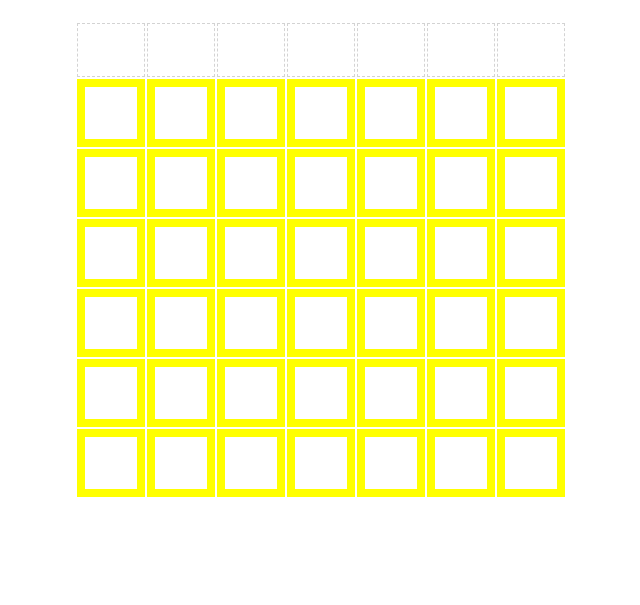
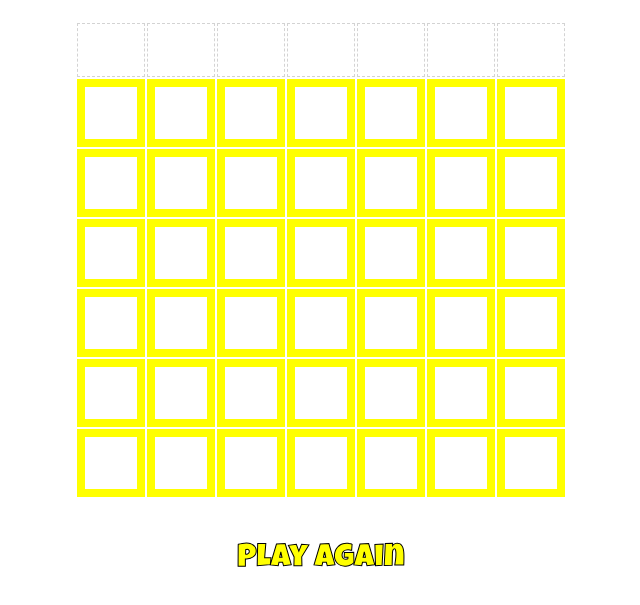
Before and after one commit to KortesmakiAB/ConnectFour, a plain HTML site: page index.html in a window 1280 px wide. Shown: the part 129-734 px from the top of the page, without its empty margins (319-959 px from the left). Drawn offline with Linux system fonts and the light colour scheme.

Commit message:
added reset button w css

```diff
--- a/connect4.css
+++ b/connect4.css
@@ -63,3 +63,23 @@ h1 {
 #column-top td:hover {
 	background-color: yellow;
 }
+
+#reset-div {
+	text-align: center;
+}
+
+#reset-button {
+	border: none;
+	background-color: white;
+	margin: 25px;
+	font-size: 2em;
+	color: black;
+	font-family: 'Luckiest Guy', cursive;
+	-webkit-text-fill-color: yellow; /* Will override color (regardless of order) */
+	-webkit-text-stroke-width: 1px;
+	-webkit-text-stroke-color: black;
+}
+
+#reset-button:focus{
+	outline: none;
+}
--- a/index.html
+++ b/index.html
@@ -12,6 +12,10 @@
       <table id="board"></table>
     </div>
   </div>
+  <br>
+  <div id="reset-div">
+    <button type="submit" id="reset-button">Play Again</button>
+  </div>
 
 
 <script src="connect4.js"></script>
```
Also changed, not shown: connect4.js (+17 -0 lines).
